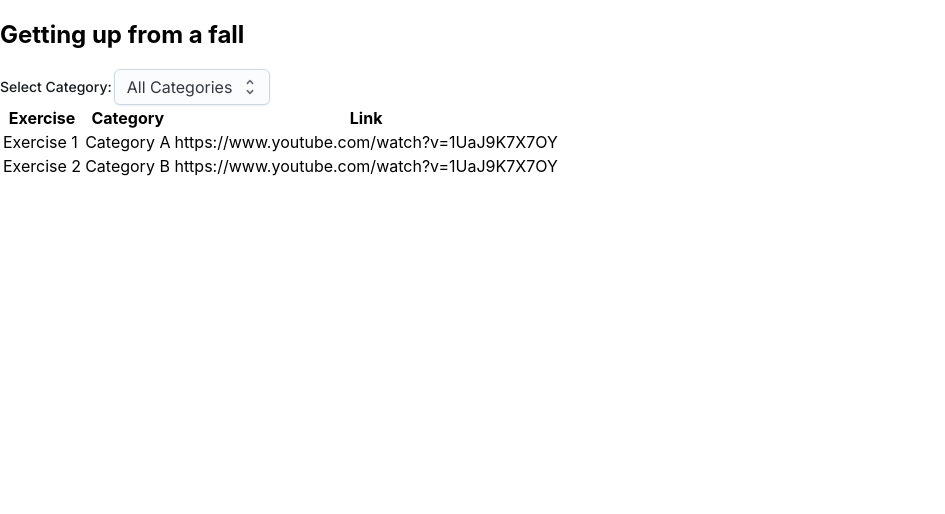
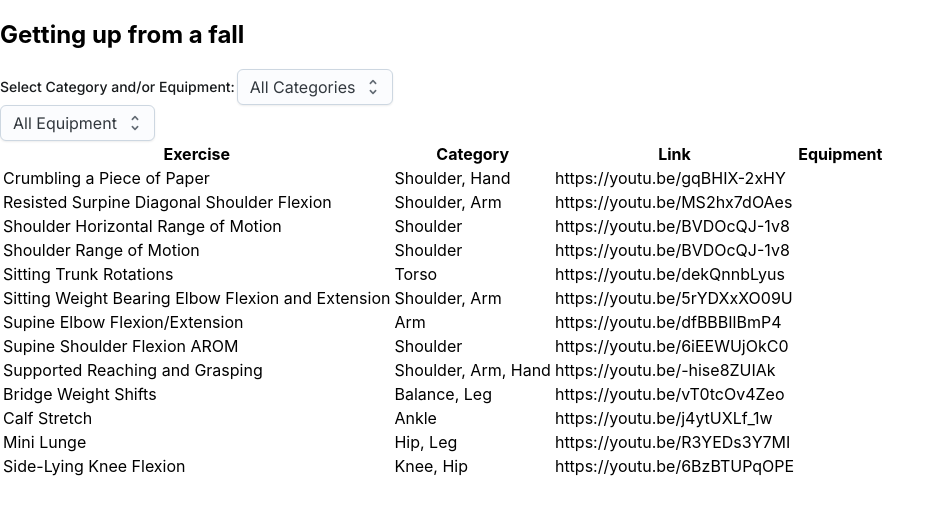
Before and after one commit to kmperera/CIS4930-HandsOnLearning, a React (Create React App) app in the folder health-app-frontend/: page /exercises in a window 1280 px wide. Shown: the top 514 px of the page, without its empty margins (0-945 px from the left). Built offline with nearby package versions, Linux system fonts and the light colour scheme.

Commit message:
adding exercises

```diff
--- a/health-app-frontend/src/Exercises/Excercises.js
+++ b/health-app-frontend/src/Exercises/Excercises.js
@@ -6,6 +6,7 @@ import Option from '@mui/joy/Option';
 
 export default function Exercises() {
     const [filterCategory, setFilterCategory] = React.useState("all");
+    const [filterEquipment, setFilterEquipment] = useState("all");
     const [getUp, setGetUp] = useState({
         name: "Getting up from a fall",
         link: "https://youtu.be/2Z46M1WvmvQ",
@@ -13,13 +14,24 @@ export default function Exercises() {
     });
 
     const data = [
-        { name: "Exercise 1", category: "Category A", link: "https://www.youtube.com/watch?v=1UaJ9K7X7OY" },
-        { name: "Exercise 2", category: "Category B", link: "https://www.youtube.com/watch?v=1UaJ9K7X7OY" },
-        // Add more data as needed
+        { name: "Crumbling a Piece of Paper", category: "Shoulder, Hand", link: "https://youtu.be/gqBHIX-2xHY", equipement: "Paper" },
+        { name: "Resisted Surpine Diagonal Shoulder Flexion", category: "Shoulder, Arm", link: "https://youtu.be/MS2hx7dOAes", equipement: "Resistance band" },
+        { name: "Shoulder Horizontal Range of Motion", category: "Shoulder", link: "https://youtu.be/BVDOcQJ-1v8", equipement: "None" },
+        { name: "Shoulder Range of Motion", category: "Shoulder", link: "https://youtu.be/BVDOcQJ-1v8", equipement: "None" },
+        { name: "Sitting Trunk Rotations", category: "Torso", link: "https://youtu.be/dekQnnbLyus", equipement: "Chair" },
+        { name: "Sitting Weight Bearing Elbow Flexion and Extension", category: "Shoulder, Arm", link: "https://youtu.be/5rYDXxXO09U", equipement: "None" },
+        { name: "Supine Elbow Flexion/Extension", category: "Arm", link: "https://youtu.be/dfBBBIlBmP4", equipement: "Small Towel" },
+        { name: "Supine Shoulder Flexion AROM", category: "Shoulder", link: "https://youtu.be/6iEEWUjOkC0", equipement: "None" },
+        { name: "Supported Reaching and Grasping", category: "Shoulder, Arm, Hand", link: "https://youtu.be/-hise8ZUIAk", equipement: "Chair, Table" },
+        { name: "Bridge Weight Shifts", category: "Balance, Leg", link: "https://youtu.be/vT0tcOv4Zeo", equipement: "None" },
+        { name: "Calf Stretch", category: "Ankle", link: "https://youtu.be/j4ytUXLf_1w", equipement: "Chair" },
+        { name: "Mini Lunge", category: "Hip, Leg", link: "https://youtu.be/R3YEDs3Y7MI", equipement: "None" },
+        { name: "Side-Lying Knee Flexion", category: "Knee, Hip", link: "https://youtu.be/6BzBTUPqOPE", equipement: "None" },
     ];
 
     const filteredData = data.filter(item => (
-        (filterCategory === "all" || item.category === filterCategory)
+        (filterCategory === "all" || item.category === filterCategory) &&
+        (filterEquipment === "all" || item.equipment === filterEquipment)
     ));
 
     const categories = Array.from(new Set(data.map(item => item.category)));
@@ -36,7 +48,7 @@ export default function Exercises() {
             {/* Filter dropdowns */}
             <div>
                 <FormLabel>
-                    Select Category:
+                    Select Category and/or Equipment:
                     <Select
                         value={filterCategory}
                         onChange={(e) => setFilterCategory(e.target.value)}
@@ -45,6 +57,18 @@ export default function Exercises() {
                         {categories.map(category => (
                             <Option key={category} value={category}>{category}</Option>
                         ))}
+                    </Select>
+                </FormLabel>
+
+                <FormLabel>
+                    <Select
+                    value={filterEquipment}
+                    onChange={(e) => setFilterEquipment(e.target.value)}
+        >
+                    <Option value="all">All Equipment</Option>
+                    {Array.from(new Set(data.map(item => item.equipment))).map(equipment => (
+                        <Option key={equipment} value={equipment}>{equipment}</Option>
+                    ))}
                     </Select>
                 </FormLabel>
             </div>
@@ -56,6 +80,7 @@ export default function Exercises() {
                         <th>Exercise</th>
                         <th>Category</th>
                         <th>Link</th>
+                        <th>Equipment</th>
                     </tr>
                 </thead>
                 <tbody>
@@ -64,6 +89,7 @@ export default function Exercises() {
                             <td>{item.name}</td>
                             <td>{item.category}</td>
                             <td>{item.link}</td>
+                            <td>{item.equipment}</td>
                         </tr>
                     ))}
                 </tbody>
```
